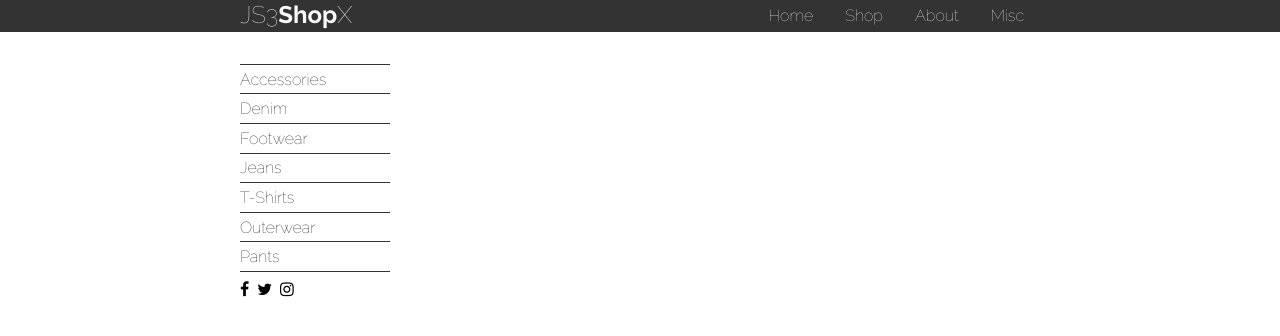
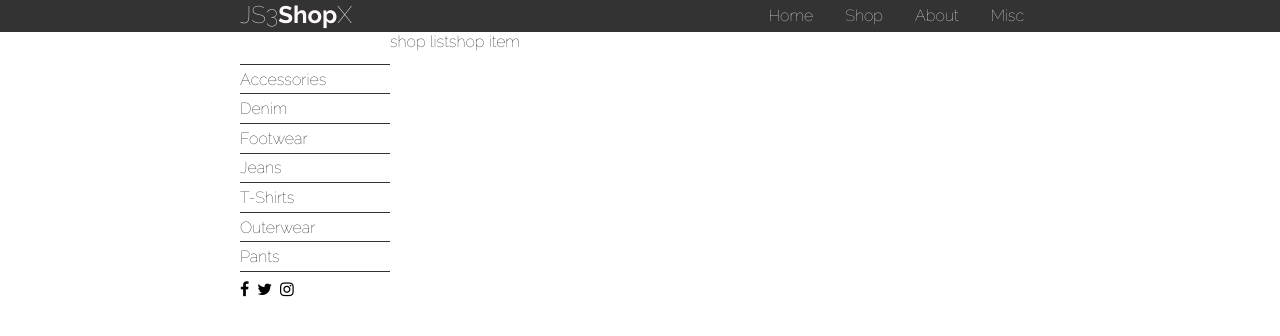
Before and after one commit to DariusDuo/JS3-Project-crud, a React (Create React App) app: page /shop in a window 1280 px wide. Shown: the top 336 px of the page. Built offline with nearby package versions, Linux system fonts and the light colour scheme.

Commit message:
shop list shop item

```diff
--- a/src/components/shopItem.jsx
+++ b/src/components/shopItem.jsx
@@ -1,18 +1,8 @@
 import React, { Component } from 'react';
-import { Link } from 'react-router-dom';
 
 class ShopItem extends Component {
   render() {
-    const { price, title, image } = this.props.item;
-    return (
-      <div className="shop-item">
-        <Link to="/shop/item/1">
-          <img src={require(`../static/shop/${image}3.jpg`).default} alt={title} />
-          <h5 className="item-title">{title}</h5>
-          <p className="item-price">{price} eur</p>
-        </Link>
-      </div>
-    );
+    return <div className="shop-item">shop item</div>;
   }
 }
 
--- a/src/components/shopList.jsx
+++ b/src/components/shopList.jsx
@@ -5,9 +5,8 @@ class ShopList extends Component {
   render() {
     return (
       <div className="shop-list d-flex">
-        {this.props.items.map((item) => (
-          <ShopItem key={item._id} item={item} />
-        ))}
+        shop list
+        <ShopItem />
       </div>
     );
   }
--- a/src/pages/shop.jsx
+++ b/src/pages/shop.jsx
@@ -1,4 +1,5 @@
 import React, { Component } from 'react';
+import ShopList from '../components/shopList';
 
 class Shop extends Component {
   render() {
@@ -23,7 +24,9 @@ class Shop extends Component {
             ))}
           </div>
         </aside>
-        <main className="shop-list"></main>
+        <main>
+          <ShopList />
+        </main>
       </div>
     );
   }
```
